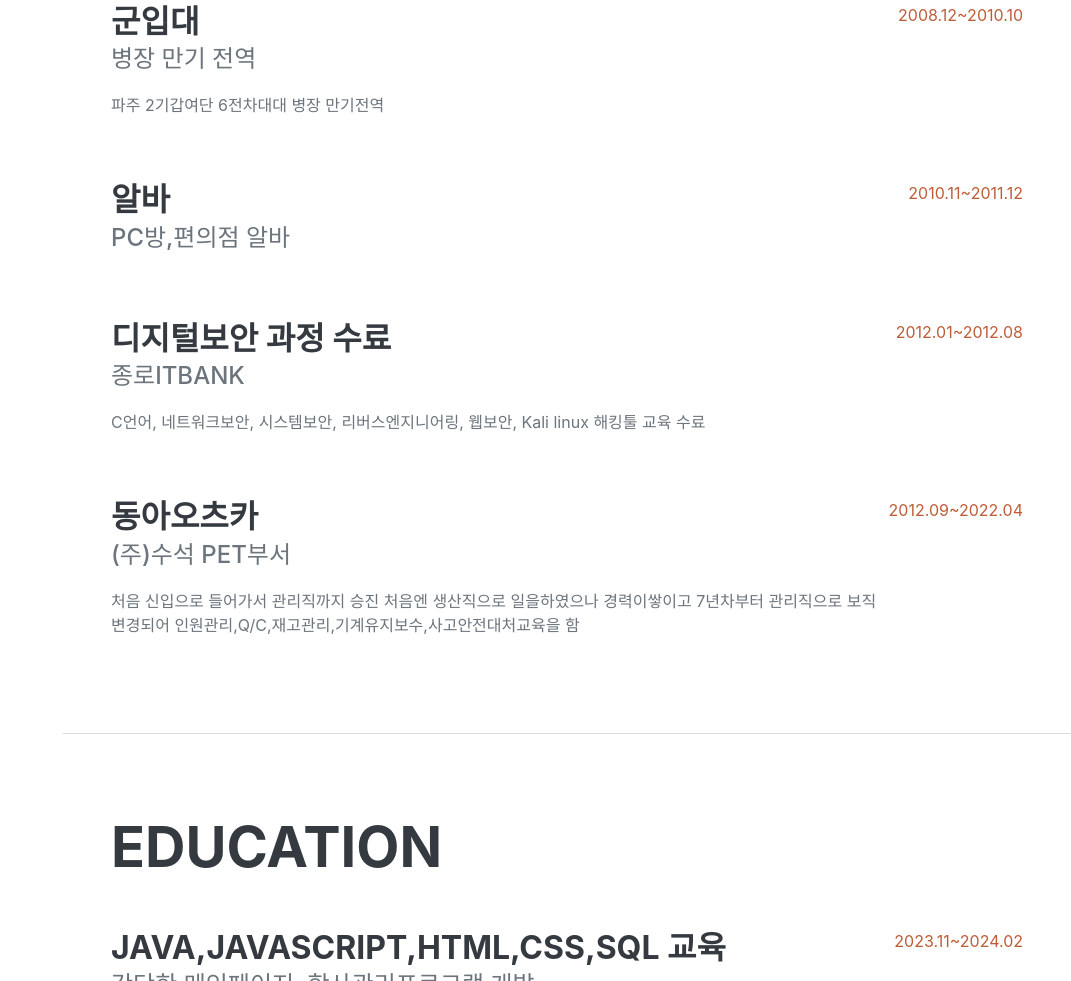
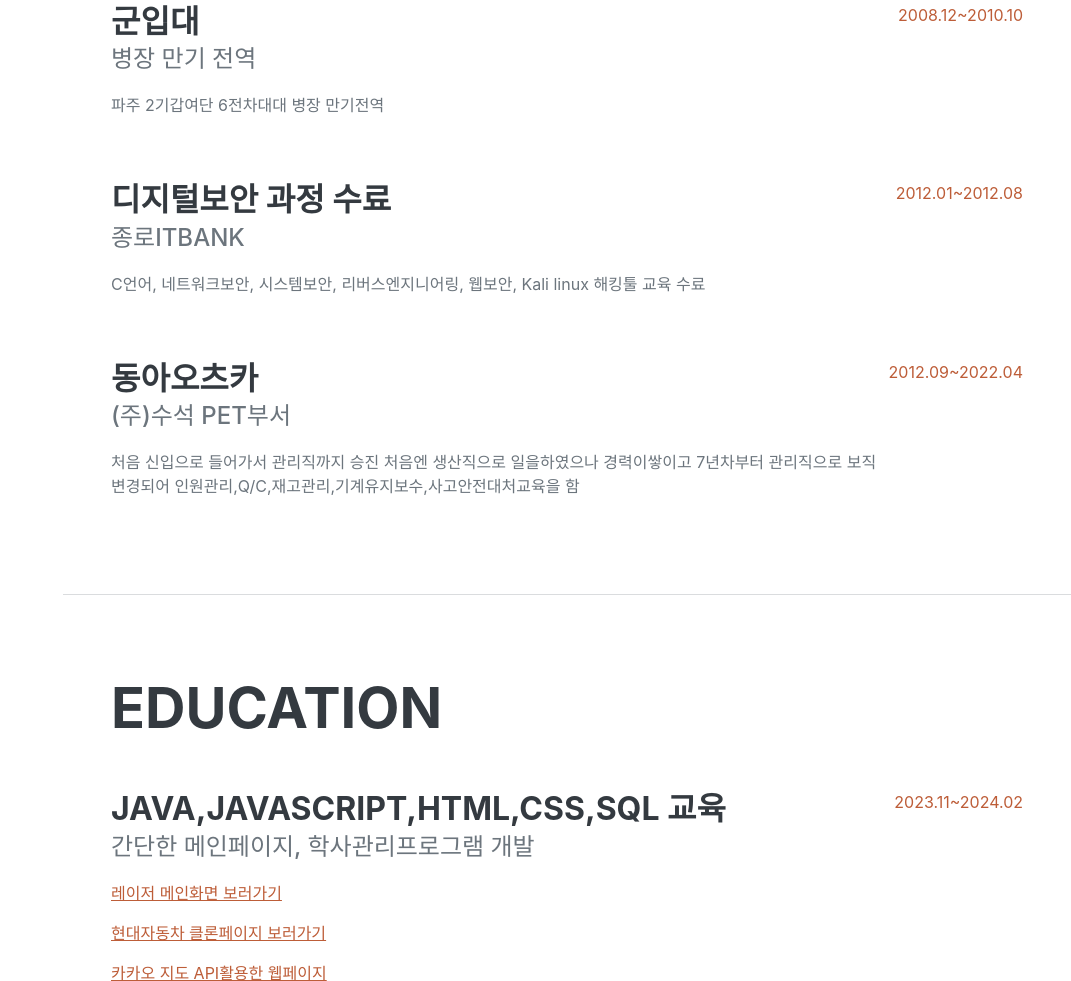
Before and after one commit to yeunlee1/portfolio, a plain HTML site: page index.html in a window 1280 px wide. Shown: the part 1334-2315 px from the top of the page, without its empty margins (209-1280 px from the left). Drawn offline with nearby package versions, Linux system fonts and the light colour scheme; a web font is replaced by a local one.

Commit message:
Update index.html

```diff
--- a/index.html
+++ b/index.html
@@ -81,14 +81,6 @@
                             <p>파주 2기갑여단 6전차대대 병장 만기전역</p>
                         </div>
                         <div class="flex-shrink-0"><span class="text-primary">2008.12~2010.10</span></div>
-                    </div>
-                    <div class="d-flex flex-column flex-md-row justify-content-between mb-5">
-                        <div class="flex-grow-1">
-                            <h3 class="mb-0">알바</h3>
-                            <div class="subheading mb-3">PC방,편의점 알바</div>
-
-                        </div>
-                        <div class="flex-shrink-0"><span class="text-primary">2010.11~2011.12</span></div>
                     </div>
                     <div class="d-flex flex-column flex-md-row justify-content-between mb-5">
                         <div class="flex-grow-1">
```
